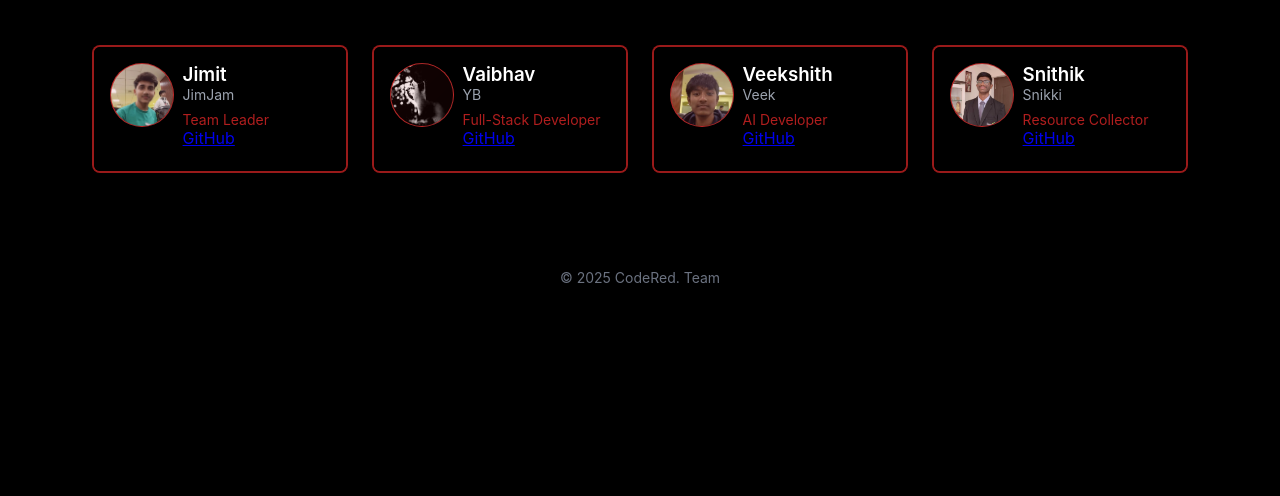
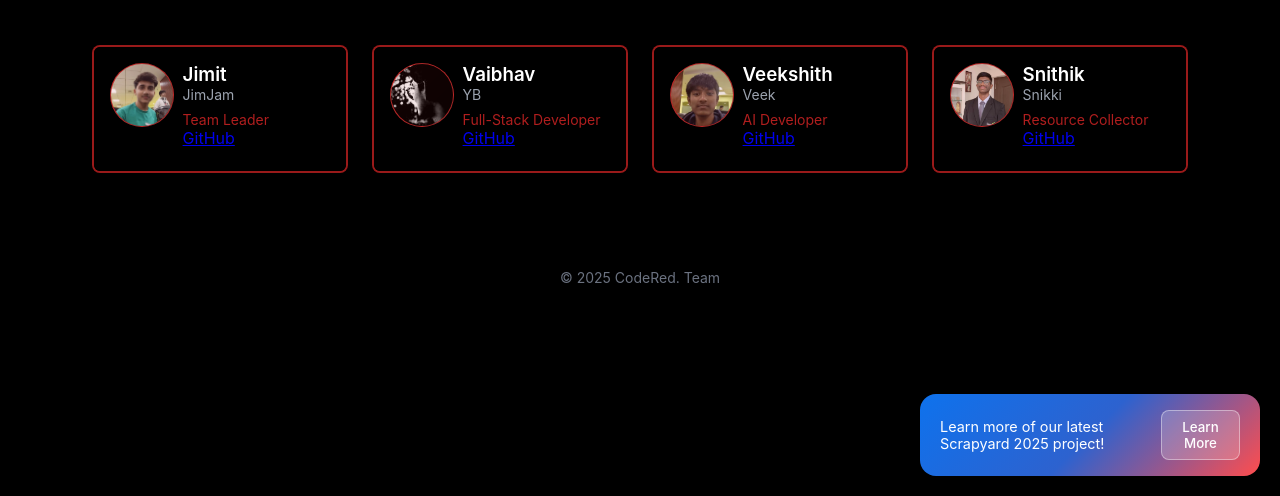
Before and after one commit to codered-scrapyard25/team, a plain HTML site: page index.html in a window 1280 px wide. Shown: the part 304-800 px from the top of the page. Drawn offline with Linux system fonts and the light colour scheme.

Commit message:
Update index.html

```diff
--- a/index.html
+++ b/index.html
@@ -617,7 +617,72 @@
         }, 1500);
     });
 </script>
+<!-- Add this right before the closing </body> tag -->
 
+<style>
+    .squircle-dialog {
+        position: fixed;
+        bottom: 20px;
+        right: 20px;
+        background: linear-gradient(135deg, #0e72ed, #2d62cf, #ff4d4d);
+        border-radius: 16px;
+        padding: 16px 20px;
+        color: white;
+        font-size: 0.9rem;
+        box-shadow: 0 4px 15px rgba(0, 0, 0, 0.3);
+        display: flex;
+        align-items: center;
+        justify-content: space-between;
+        max-width: 340px;
+        opacity: 0;
+        transform: translateY(20px);
+        animation: fadeIn 0.7s cubic-bezier(0.22, 1, 0.36, 1) forwards;
+        animation-delay: 2s;
+        z-index: 40;
+    }
+
+    .squircle-dialog-message {
+        margin-right: 16px;
+    }
+
+    .squircle-dialog-button {
+        background-color: rgba(255, 255, 255, 0.2);
+        border: 1px solid rgba(255, 255, 255, 0.4);
+        color: white;
+        padding: 8px 16px;
+        border-radius: 8px;
+        cursor: pointer;
+        font-weight: 500;
+        transition: all 0.3s ease;
+    }
+
+    .squircle-dialog-button:hover {
+        background-color: rgba(255, 255, 255, 0.3);
+        transform: translateY(-2px);
+    }
+
+    @keyframes fadeIn {
+        from {
+            opacity: 0;
+            transform: translateY(20px);
+        }
+
+        to {
+            opacity: 1;
+            transform: translateY(0);
+        }
+    }
+</style>
+
+<div class="squircle-dialog">
+    <div class="squircle-dialog-message">
+        Learn more of our latest Scrapyard 2025 project!
+    </div>
+    <button class="squircle-dialog-button"
+        onclick="window.open('https://codered-scrapyard25.github.io/website/', '_blank')">
+        Learn More
+    </button>
+</div>
 </body>
 
 </html>
```
